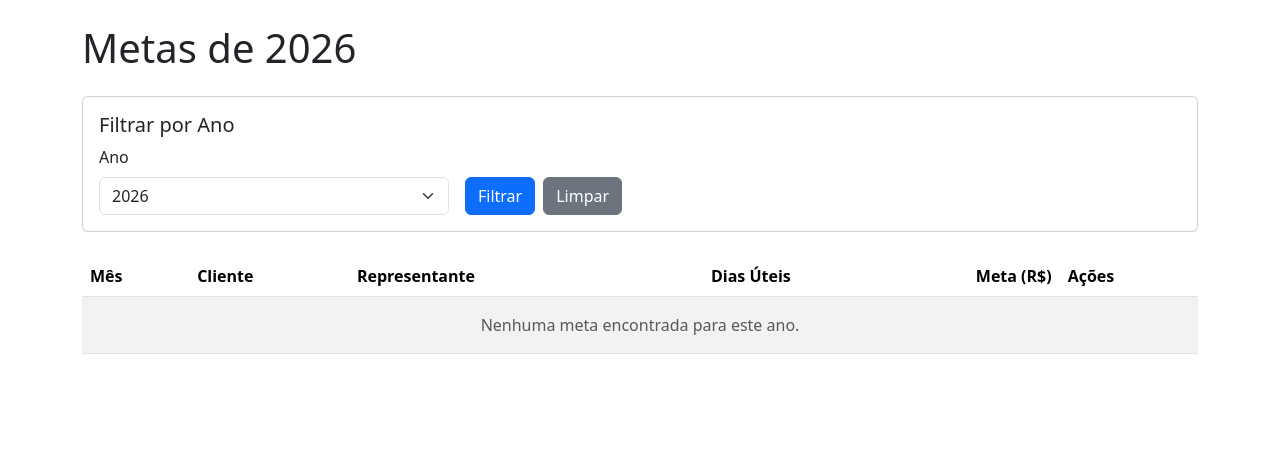
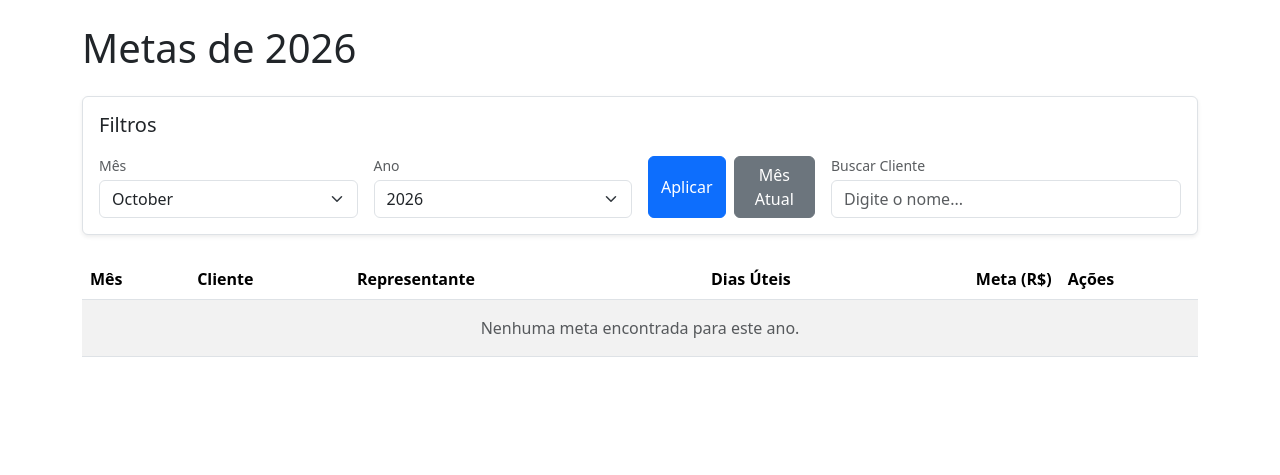
Before and after one commit to Luparele/CRM_Intalog, a Django app: page /metas/ in a window 1280 px wide. Shown: the part 56-531 px from the top of the page. Run offline with Django 5.2, Linux system fonts and the light colour scheme; the visitor is signed in with stand-in values (Sample User, id 1); data comes from the database, SQL or seed files in the repository; data that the repository does not hold is empty; parts of the project's set-up code (start-up, migrations or seed data) failed here and were passed over; some libraries are stand-ins or nearby versions.

Commit message:
feat: adiciona novos filtros de clientes em serviços e novo painel de filtros na página de metas

```diff
--- a/app/views.py
+++ b/app/views.py
@@ -842,6 +842,7 @@
         context['ano_selecionado'] = ano
         context['meses_disponiveis'] = [(i, calendar.month_name[i].capitalize()) for i in range(1, 13)]
         context['anos_disponiveis'] = list(range(hoje.year - 2, hoje.year + 3))
+        context['filtro_clientes'] = self.request.GET.get('filtro_clientes', 'com_metas')
 
         if user.profile.is_representante:
             representantes = [user]
@@ -894,6 +895,13 @@
                 valor_faltante = max(Decimal('0.00'), meta_valor - faturamento_bruto)
                 percentual_faltante = 100 - percentual_atingido if percentual_atingido < 100 else 0
                 meta_diaria = meta_valor / dias_uteis if dias_uteis > 0 else Decimal('0.00')
+
+                # Filtro de exibição (a soma dos totais do representante já foi feita acima)
+                filtro = self.request.GET.get('filtro_clientes', 'com_metas')
+                if filtro == 'com_metas' and not tem_meta:
+                    continue
+                if filtro == 'com_faturamentos' and faturamento_bruto <= 0:
+                    continue
 
                 dados_clientes.append({
                     'cliente': cliente,
@@ -1054,27 +1062,51 @@
     context_object_name = 'metas'
 
     def get_queryset(self):
+        hoje = date.today()
+
+        # Ano
         try:
-            year_str = self.request.GET.get('year', str(date.today().year))
+            year_str = self.request.GET.get('ano', self.request.GET.get('year', str(hoje.year)))
             self.selected_year = int(year_str.replace('.', ''))
         except (ValueError, TypeError):
-            self.selected_year = date.today().year
-
-        queryset = Meta.objects.filter(ano=self.selected_year).select_related('cliente', 'cliente__cadastrado_por')
+            self.selected_year = hoje.year
+
+        # Mês
+        try:
+            month_str = self.request.GET.get('mes')
+            if month_str:
+                self.selected_month = int(month_str)
+            else:
+                self.selected_month = hoje.month
+        except (ValueError, TypeError):
+            self.selected_month = hoje.month
+
+        # Cliente
+        self.search_cliente = self.request.GET.get('cliente', '')
+
+        queryset = Meta.objects.filter(ano=self.selected_year, mes=self.selected_month).select_related('cliente', 'cliente__cadastrado_por')
+
+        if self.search_cliente:
+            queryset = queryset.filter(cliente__razao_social__icontains=self.search_cliente)
 
         # Rep vê apenas metas dos seus clientes
         if self.request.user.profile.is_representante:
             queryset = queryset.filter(cliente__cadastrado_por=self.request.user)
 
-        return queryset.order_by('-mes', 'cliente__razao_social')
+        return queryset.order_by('cliente__razao_social')
 
     def get_context_data(self, **kwargs):
+        import calendar
         context = super().get_context_data(**kwargs)
-        anos_com_metas = Meta.objects.values_list('ano', flat=True).distinct().order_by('-ano')
-        context['anos_disponiveis'] = list(anos_com_metas)
-        if self.selected_year not in context['anos_disponiveis']:
-             context['anos_disponiveis'].insert(0, self.selected_year)
-        context['selected_year'] = self.selected_year
+        hoje = date.today()
+
+        context['mes_selecionado'] = self.selected_month
+        context['ano_selecionado'] = self.selected_year
+        context['search_cliente'] = self.search_cliente
+
+        context['meses_disponiveis'] = [(i, calendar.month_name[i].capitalize()) for i in range(1, 13)]
+        context['anos_disponiveis'] = list(range(hoje.year - 2, hoje.year + 3))
+
         return context
 
 class MetaCreateView(LoginRequiredMixin, GestaoRequiredMixin, CreateView):
--- a/templates/app/meta_list.html
+++ b/templates/app/meta_list.html
@@ -5,7 +5,7 @@
 
 {% block content %}
     <div class="d-flex justify-content-between align-items-center mb-3 flex-wrap">
-        <h1>Metas de {{ selected_year|stringformat:"d" }}</h1>
+        <h1>Metas de {{ ano_selecionado|stringformat:"d" }}</h1>
 
         {# Apenas Gestão (Comercial/Admin) pode criar metas #}
         {% if user.profile.tem_acesso_gestao %}
@@ -13,22 +13,34 @@
         {% endif %}
     </div>
 
-    <div class="card mb-4">
+    <div class="card mb-4 border shadow-sm">
         <div class="card-body">
-            <h5 class="card-title">Filtrar por Ano</h5>
+            <h5 class="card-title mb-3">Filtros</h5>
             <form method="get" action="{% url 'app:meta-list' %}">
                 <div class="row g-3 align-items-end">
-                    <div class="col-md-4">
-                        <label for="id_year" class="form-label">Ano</label>
-                        <select class="form-select" name="year" id="id_year">
-                            {% for ano in anos_disponiveis %}
-                                <option value="{{ ano }}" {% if ano == selected_year %}selected{% endif %}>{{ ano|stringformat:"d" }}</option>
+                    <div class="col-md-3">
+                        <label for="id_mes" class="form-label text-muted small mb-1">Mês</label>
+                        <select class="form-select" name="mes" id="id_mes">
+                            {% for num, nome in meses_disponiveis %}
+                                <option value="{{ num }}" {% if num == mes_selecionado %}selected{% endif %}>{{ nome }}</option>
                             {% endfor %}
                         </select>
                     </div>
-                    <div class="col-md-4 d-flex">
-                        <button class="btn btn-primary" type="submit">Filtrar</button>
-                        <a href="{% url 'app:meta-list' %}" class="btn btn-secondary ms-2">Limpar</a>
+                    <div class="col-md-3">
+                        <label for="id_ano" class="form-label text-muted small mb-1">Ano</label>
+                        <select class="form-select" name="ano" id="id_ano">
+                            {% for ano in anos_disponiveis %}
+                                <option value="{{ ano }}" {% if ano == ano_selecionado %}selected{% endif %}>{{ ano|stringformat:"d" }}</option>
+                            {% endfor %}
+                        </select>
+                    </div>
+                    <div class="col-md-2 d-flex gap-2">
+                        <button class="btn btn-primary" type="submit">Aplicar</button>
+                        <a href="{% url 'app:meta-list' %}" class="btn btn-secondary">Mês Atual</a>
+                    </div>
+                    <div class="col-md-4 ms-auto">
+                        <label for="id_cliente" class="form-label text-muted small mb-1">Buscar Cliente</label>
+                        <input type="text" class="form-control" id="id_cliente" name="cliente" value="{{ search_cliente }}" placeholder="Digite o nome...">
                     </div>
                 </div>
             </form>
```
Also changed, not shown: templates/app/servico_list.html (+14 -0 lines).
